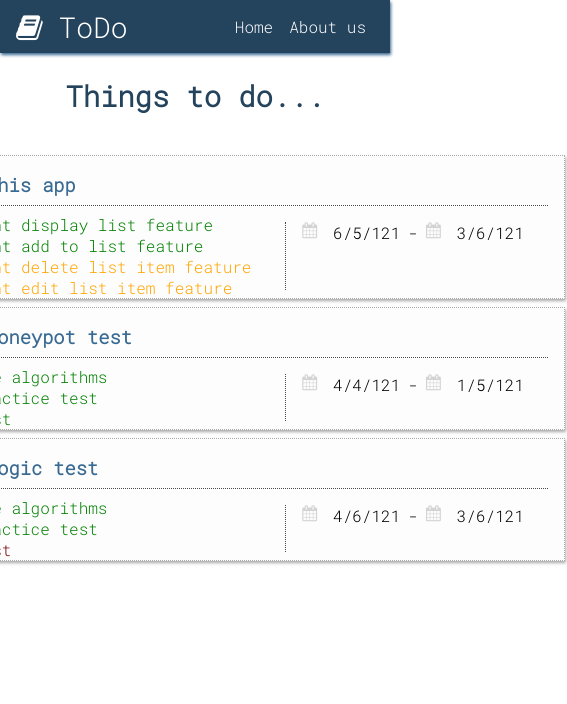
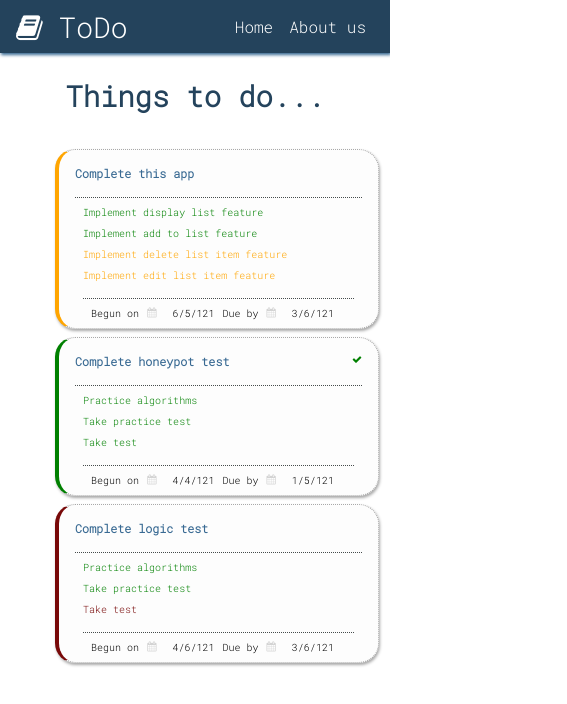
Before and after one commit to nidhidsharma08121988/todo_app, a React (Create React App) app: page / in a window 390 px wide. Shown: the top 704 px of the page, 567 px wide, since content can reach past the window. Built offline with nearby package versions, Linux system fonts and the light colour scheme.

Commit message:
Made the page responsive

```diff
--- a/src/App.css
+++ b/src/App.css
@@ -55,6 +55,7 @@ body {
 .card {
   margin: 2px;
   border: 0.3px dotted darkgrey;
+  border-radius: 20px;
   box-shadow: 1px 2px 3px darkgrey;
   max-width: 100%;
   width: 700px;
@@ -145,6 +146,7 @@ body {
   box-shadow: 1px 2px 3px var(--primary-color-darker);
   background-color: var(--primary-color-darkest);
   color: white;
+  width: 100vw;
 }
 .navbar ul {
   list-style: none;
@@ -183,8 +185,12 @@ i {
 }
 /* ul which lists all tasks */
 .sub-tasks {
-  list-style: square;
+  list-style: none;
+  padding-left: 0px;
   color: var(--light-color);
+}
+.sub-task {
+  border-radius: 20px;
 }
 /* links */
 a,
@@ -216,3 +222,33 @@ Link:hover {
 .space-between {
   justify-content: space-between;
 }
+/* mobile styles settings */
+@media (max-width: 700px) {
+  * {
+    box-sizing: border-box;
+  }
+  body {
+    font-size: 10px;
+    scroll-behavior: auto;
+    width: 100vw;
+    height: 100vh;
+  }
+  .container {
+    width: 100vw;
+  }
+  .sub-container {
+    width: 95vw;
+  }
+  .card {
+    width: 100%;
+  }
+  .task-dates {
+    display: flex;
+    flex-direction: column;
+  }
+  .dates {
+    border-left: none;
+    padding-top: 0.5rem;
+    border-top: 0.5px dotted var(--secondary-color-lightest);
+  }
+}
--- a/src/components/todos/TodoListItem.js
+++ b/src/components/todos/TodoListItem.js
@@ -23,10 +23,17 @@ const TodoListItem = ({ item }) => {
           : 'task-ongoing'
       }`}
     >
-      <div>
-        <h3 className='sub-heading bb my-1 py-1'>{todo_title}</h3>
+      <div className='flex-row space-between bb'>
+        <div>
+          <h3 className='sub-heading my-1 py-1'>{todo_title}</h3>
+        </div>
+        <div>
+          {stage === COMPLETED && (
+            <i className='fa fa-check my-1 py-1' style={{ color: 'green' }} />
+          )}
+        </div>
       </div>
-      <div className='flex-row space-between'>
+      <div className='task-dates flex-row space-between'>
         <div className='content'>
           <ul className='sub-tasks'>
             {todo.map(task => (
@@ -36,9 +43,9 @@ const TodoListItem = ({ item }) => {
             ))}
           </ul>
         </div>
-        <div className='flex-row bl m-1 p-1 my-1'>
+        <div className='dates flex-row bl m-1 p-1 my-1'>
           <>
-            {' '}
+            {'Begun on '}
             <div className='flex-row'>
               <i className='fa fa-calendar m-1 i-l'></i>
               <div className='inline-flex m-1'>
@@ -49,7 +56,7 @@ const TodoListItem = ({ item }) => {
                 <div>{start_date.getYear().toString()}</div>
               </div>
             </div>
-            {'-'}
+            {'Due by'}
             <div className='flex-row'>
               <i className='fa fa-calendar m-1 i-l'></i>
               <div className='inline-flex m-1'>
--- a/src/components/todos/TodoTasks.js
+++ b/src/components/todos/TodoTasks.js
@@ -2,11 +2,11 @@ import React from 'react';
 import { STUCK, COMPLETED } from '../../context/types';
 const TodoTasks = ({ id, task, status }) => {
   if (status === COMPLETED) {
-    return <span className='sub-task-completed'>{task}</span>;
+    return <div className='sub-task sub-task-completed my-1 p-1'>{task}</div>;
   } else if (status === STUCK) {
-    return <span className='sub-task-stuck'>{task}</span>;
+    return <div className='sub-task sub-task-stuck my-1 p-1'>{task}</div>;
   } else {
-    return <span className='sub-task-ongoing'>{task}</span>;
+    return <div className='sub-task sub-task-ongoing my-1 p-1'>{task}</div>;
   }
 };
 
--- a/src/context/list/ListState.js
+++ b/src/context/list/ListState.js
@@ -1,7 +1,7 @@
 import React, { useReducer } from 'react';
 import ListContext from './listContext';
 import listReducer from './listReducer';
-import { ONGOING, STUCK, COMPLETED, WAIT_FOR_PREVIOUS } from '../types';
+import { ONGOING, STUCK, COMPLETED, WAITING } from '../types';
 const ListState = props => {
   const initialState = {
     list: [
@@ -19,7 +19,7 @@ const ListState = props => {
           {
             id: 14,
             task: 'Implement edit list item feature',
-            status: WAIT_FOR_PREVIOUS,
+            status: WAITING,
           },
         ],
         start_date: new Date(2021, 5, 12, 14, 0, 0),
@@ -62,6 +62,9 @@ const ListState = props => {
   //add to do list item
   //remove to do item
   //delete to do item
+  //add task item
+  //delete task item
+  //edit task item
   //add reminder
   //clear reminder
   //edit task
--- a/src/context/types.js
+++ b/src/context/types.js
@@ -2,7 +2,7 @@
 export const ONGOING = 'ONGOING';
 export const STUCK = 'STUCK';
 export const COMPLETED = 'COMPLETED';
-export const WAIT_FOR_PREVIOUS = 'WAIT_FOR_PREVIOUS';
+export const WAITING = 'WAITING';
 //TASK CONTEXT
 export const ADD_TO_DO = 'ADD_TO_DO';
 export const DELETE_TO_DO = 'DELETE_TO_DO';
```
Also changed, not shown: public/manifest.json, src/components/layout/icon.jpeg (deleted).
